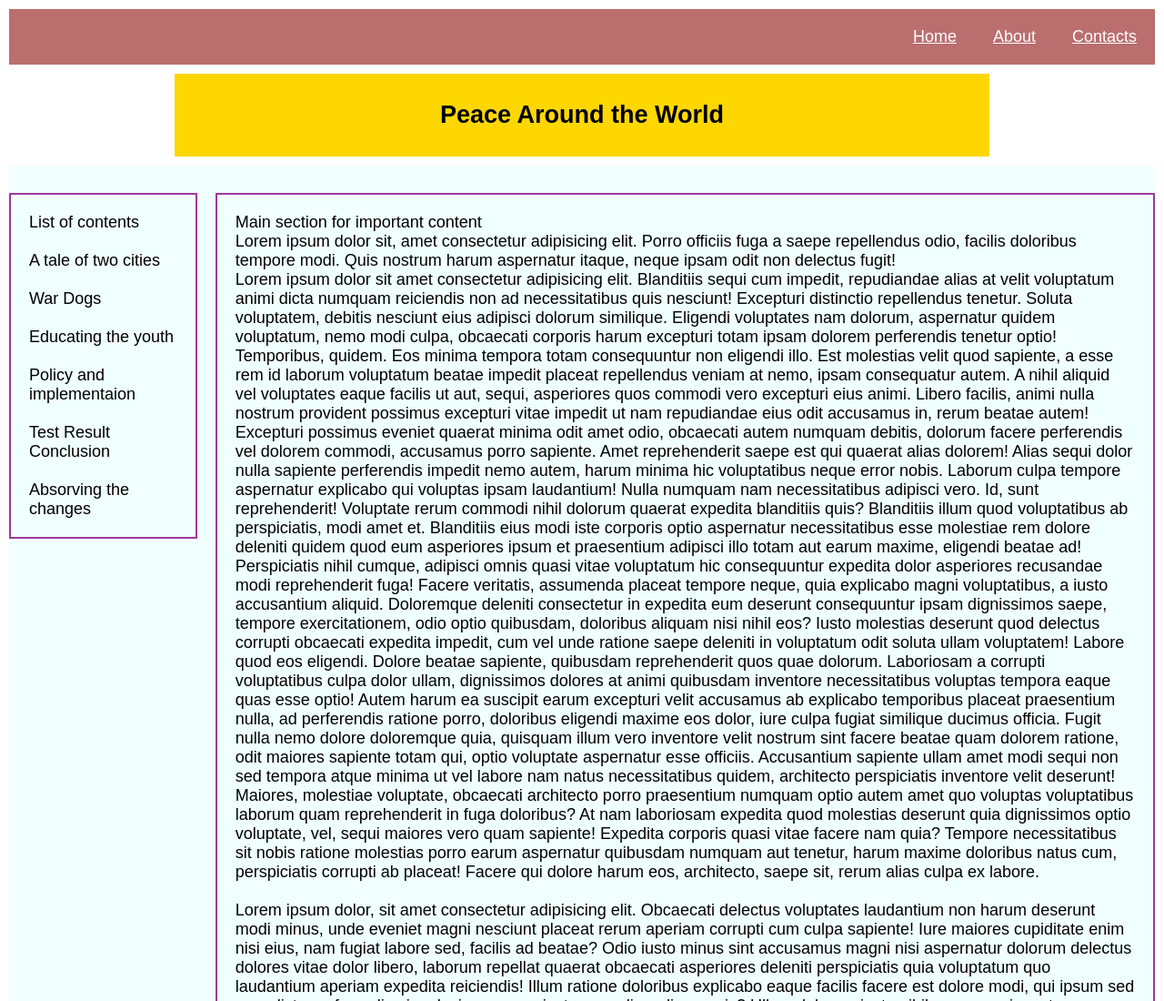
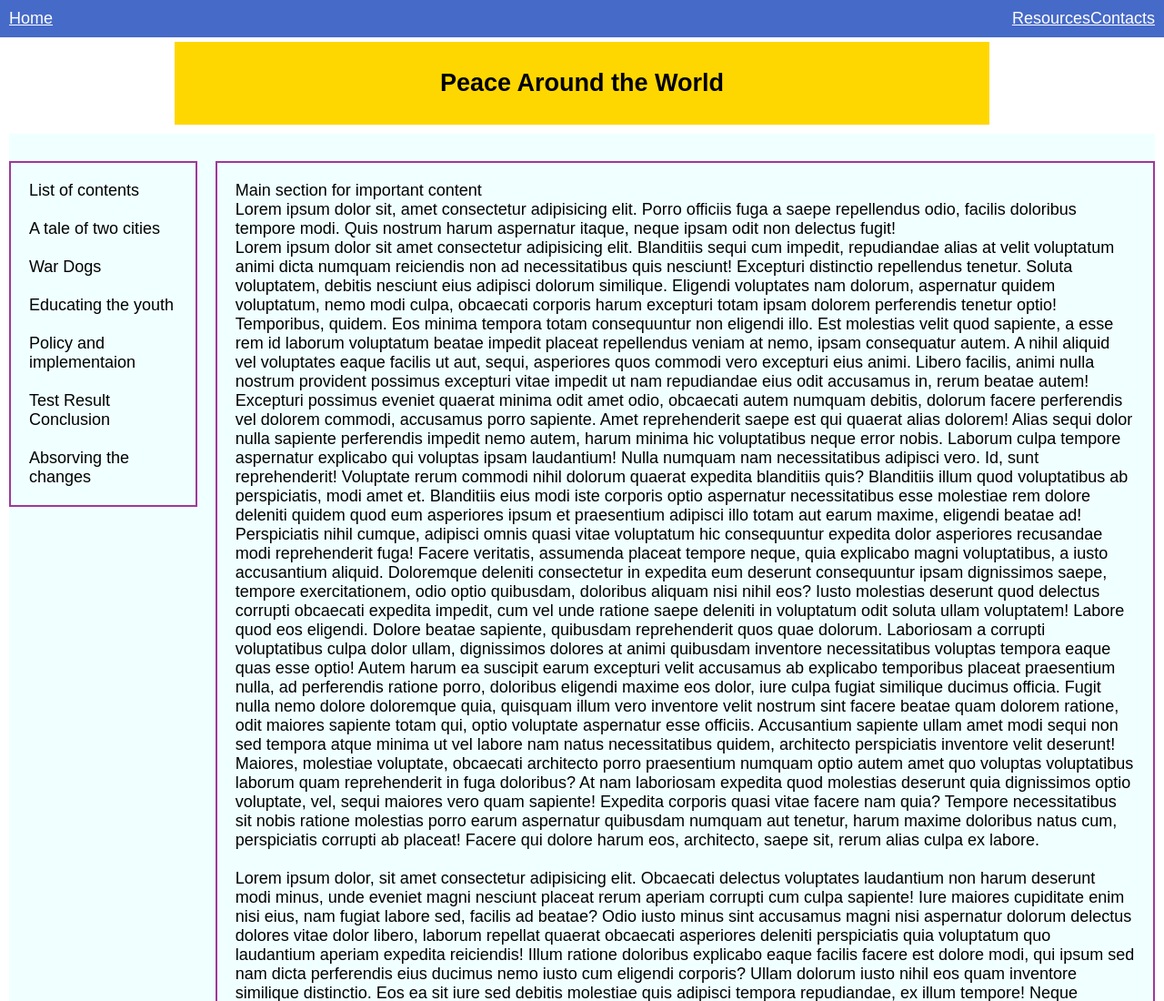
Before and after one commit to tao-hoang/un-goals, a plain HTML site: page chaker.html in a window 1280 px wide. Shown: the top 1100 px of the page at 91% size. Drawn offline with Linux system fonts and the light colour scheme.

Commit message:
displayed nav-bar through grid

```diff
--- a/chaker.css/chak.css
+++ b/chaker.css/chak.css
@@ -18,36 +18,38 @@ body{
     background-color:white;
     text-decoration: none;
 }
-/* Head Nav Bar */
-#top-nav{
-    background-color: #ba6e6e;
-    margin: 10px;
-    /* position: fixed; */
-    padding-left: 75%;
+
+/* display */
+
+.top-nav{
+    display: grid;
+    grid-template-columns: 2fr 2fr;
 
 }
-/* style */
-#top-nav ul{
+.top-nav.resources{
+    padding-left: 500px;
+}
+
+
+.top-nav ul{
     list-style: none;
+    background-color: #466AC7;
+    padding: 10px;
 }
-/* display */
-#top-nav ul{
-    display: flex;
-    justify-content: right;
 
-}
+
 /* hovering time and text color */
- #top-nav ul li a{
-    display: block;
+ .top-nav a{
+    /* display: block; */
     color: white;
-    padding: 20px;
+    /* padding: 20px; */
     transition: all 0.5s;
 
 
 }
 /* hover plus color */
-#top-nav ul li a:hover{
-    background-color: rgb(194, 197, 126);
+.top-nav a:hover{
+    background-color: rgb(71, 170, 107);
 }
 
 /* Main */
@@ -58,6 +60,7 @@ body{
     display: flex;
     justify-content: center;
     align-items: center;
+    margin: 5px;
 
 }
 .title{
--- a/chaker.html
+++ b/chaker.html
@@ -12,13 +12,18 @@
     <body>
         <!--Nav bar for header-->
         <header>
-            <nav id="top-nav">
-            <!-- <div ="title"><h1>Textile Waste</h1></div> -->
-                <ul>
-                    <li><a href="#">Home</a></li> <!--Home page-->
-                    <li><a href="#">About</a></li>
-                    <li><a href="#">Contacts</a></li>
-                </ul>
+            <nav class="top-nav">
+                <div>
+                    <ul class="top-nav home">
+                        <li><a href="#">Home</a></li> <!--Home page-->
+                    </ul>
+                </div>
+                <div>
+                    <ul class="top-nav resources">
+                        <li><a href="#">Resources</a></li>
+                        <li><a href="#">Contacts</a></li>
+                  </ul>
+                </div>
             </nav>
         </header>
 
```
